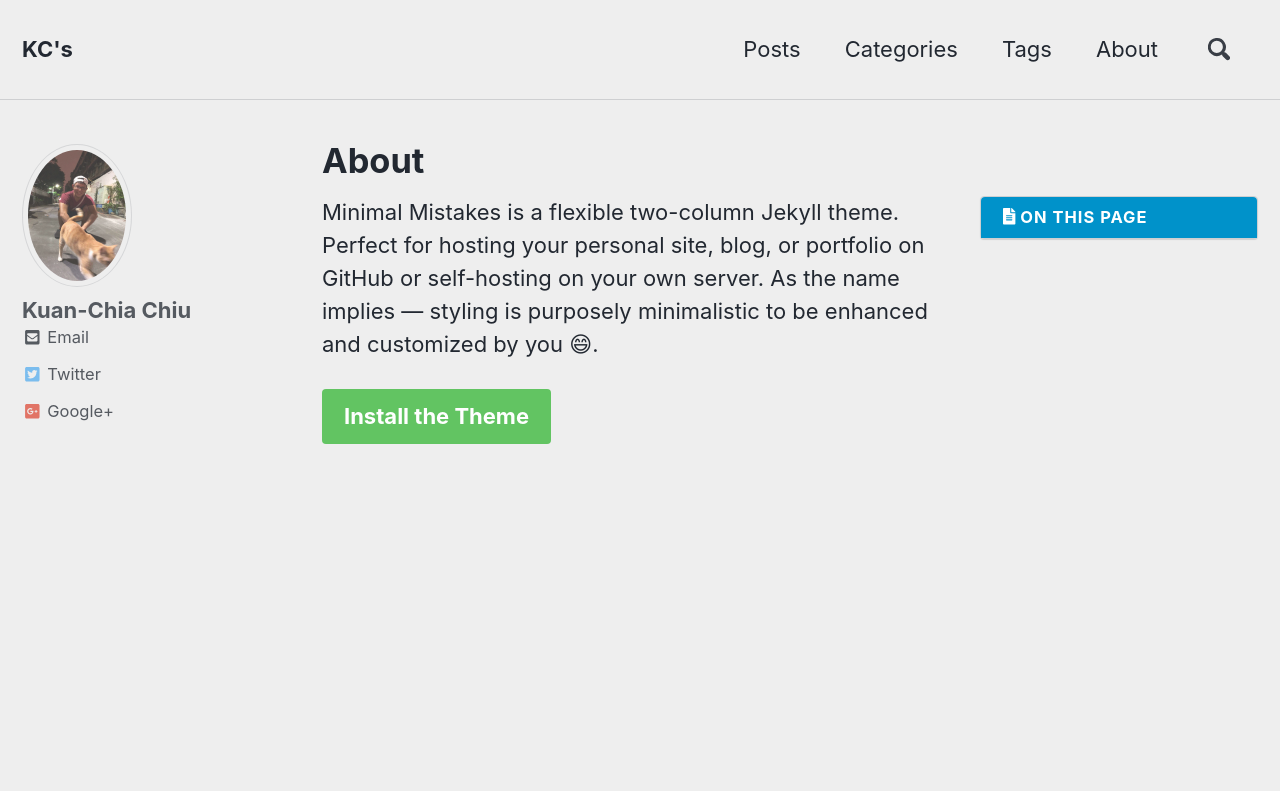
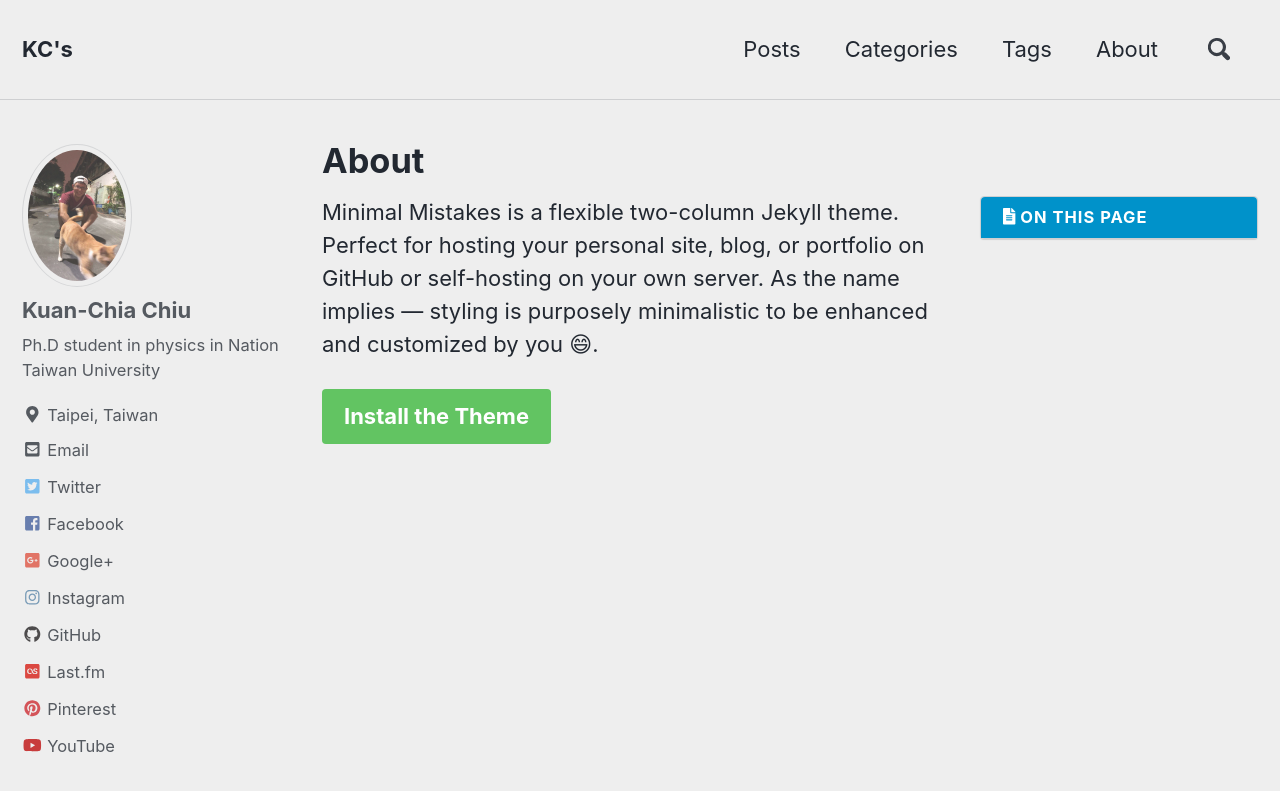
Before and after one commit to ttt50966/ttt50966.github.io, a Jekyll site: the page built from _pages/about.md, in a window 1280 px wide and 900 px high. Shown: the top 791 px of the window. Built offline with Jekyll 4.4.1, drawn with Linux system fonts in a browser that asks for light colours; nearby versions of some CDN libraries; emoji names are drawn with the system emoji font; some of the changed lines change nothing that is shown.

Commit message:
last change today

```diff
--- a/_config.yml
+++ b/_config.yml
@@ -98,7 +98,7 @@
 # Site Author
 author:
   name             : "Kuan-Chia Chiu"
-  avatar           : # path of avatar image, e.g. "/assets/images/bio-photo.jpg"
+  avatar           : "/assets/KC.jpeg" # path of avatar image, e.g. "/assets/images/bio-photo.jpg"
   bio              : "Ph.D student in physics in Nation Taiwan University"
   location         : "Taipei, Taiwan"
   email            : "ttt50966@gmail.com"
@@ -108,25 +108,25 @@
   codepen          :
   dribbble         :
   flickr           :
-  facebook         :
+  facebook         : "ttt50966"
   foursquare       :
   github           : "ttt50966"
   gitlab           :
-  google_plus      :
+  google_plus      : "+KuanChiaChiu"
   keybase          :
-  instagram        :
-  lastfm           :
+  instagram        : "ttt50966"
+  lastfm           : "ttt50966"
   linkedin         : # "john-doe-12345678" (the last part of your profile url, e.g. https://www.linkedin.com/in/john-doe-12345678)
-  pinterest        :
+  pinterest        : "ttt50966"
   soundcloud       :
   stackoverflow    : # "123456/username" (the last part of your profile url, e.g. https://stackoverflow.com/users/123456/username)
   steam            : # "steamId" (the last part of your profile url, e.g. https://steamcommunity.com/id/steamId/)
   tumblr           :
-  twitter          :
+  twitter          : "ttt50966"
   vine             :
   weibo            :
   xing             :
-  youtube          : # "https://youtube.com/c/MichaelRoseDesign"
+  youtube          : "https://www.youtube.com/user/ttt50966/playlists" # "https://youtube.com/c/MichaelRoseDesign"
 
 
 # Reading Files
--- a/_data/authors.yml
+++ b/_data/authors.yml
@@ -1,10 +1,33 @@
 # Authors
 
 Kuan-Chia Chiu:
-  name        : "Kuan-Chia Chiu"
-  uri         :
-  email       : "ttt50966@gmail.com"
-  bio         :
-  avatar      : "/assets/KC.jpeg"
-  twitter     : "ttt50966"
-  google_plus : "ttt50966"
+  name             : "Kuan-Chia Chiu"
+  avatar           : "/assets/KC.jpeg" # path of avatar image, e.g. "/assets/images/bio-photo.jpg"
+  bio              : "Ph.D student in physics in Nation Taiwan University"
+  location         : "Taipei, Taiwan"
+  email            : "ttt50966@gmail.com"
+  uri              :
+  home             : # null (default), "absolute or relative url to link to author home"
+  bitbucket        :
+  codepen          :
+  dribbble         :
+  flickr           :
+  facebook         : "ttt50966"
+  foursquare       :
+  github           : "ttt50966"
+  gitlab           :
+  google_plus      : "+KuanChiaChiu"
+  keybase          :
+  instagram        : "ttt50966"
+  lastfm           : "ttt50966"
+  linkedin         : # "john-doe-12345678" (the last part of your profile url, e.g. https://www.linkedin.com/in/john-doe-12345678)
+  pinterest        : "ttt50966"
+  soundcloud       :
+  stackoverflow    : # "123456/username" (the last part of your profile url, e.g. https://stackoverflow.com/users/123456/username)
+  steam            : # "steamId" (the last part of your profile url, e.g. https://steamcommunity.com/id/steamId/)
+  tumblr           :
+  twitter          : "ttt50966"
+  vine             :
+  weibo            :
+  xing             :
+  youtube          : "https://www.youtube.com/user/ttt50966/playlists" # "https://youtube.com/c/MichaelRoseDesign"
```
